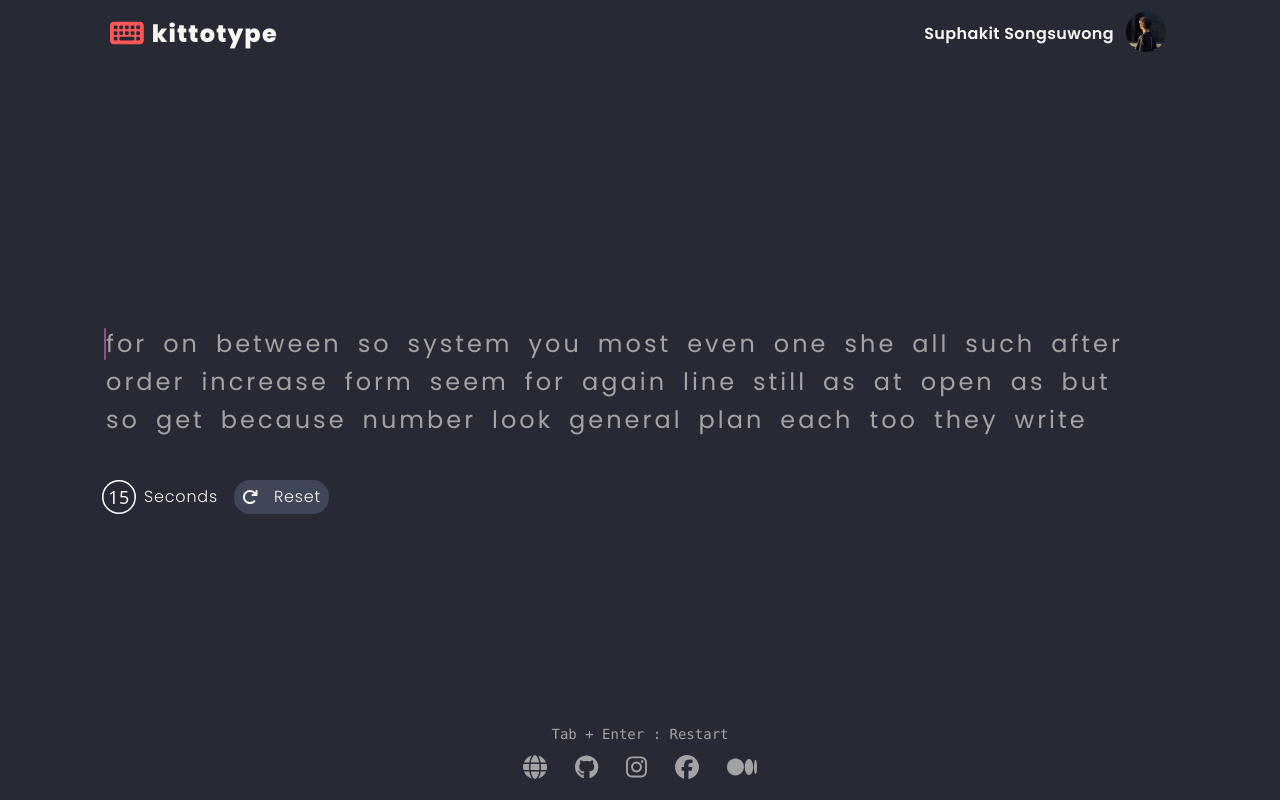
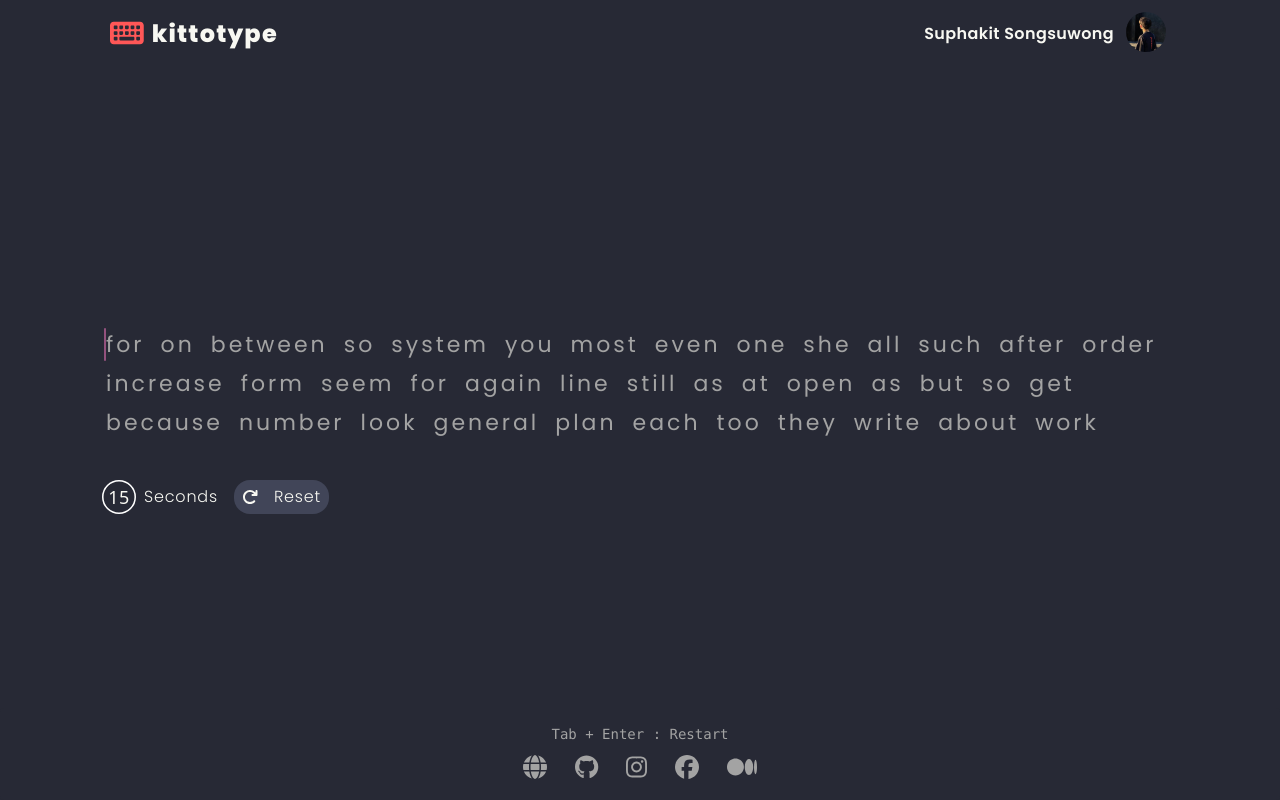
Before and after one commit to biskitsx/kittotype, a Next.js app: page / in a window 1280 px wide. Built offline with nearby package versions, Linux system fonts and the light colour scheme.

Commit message:
change text size

```diff
--- a/src/styles/globals.css
+++ b/src/styles/globals.css
@@ -11,7 +11,8 @@
     @apply border-b-2 border-error box-border
 }
 .letter {
-    @apply relative text-2xl text-neutral-400
+    font-size: 22px;
+    @apply relative  2xl:text-2xl text-neutral-400
 }
 .letter.current:before {
     content: "";
```
